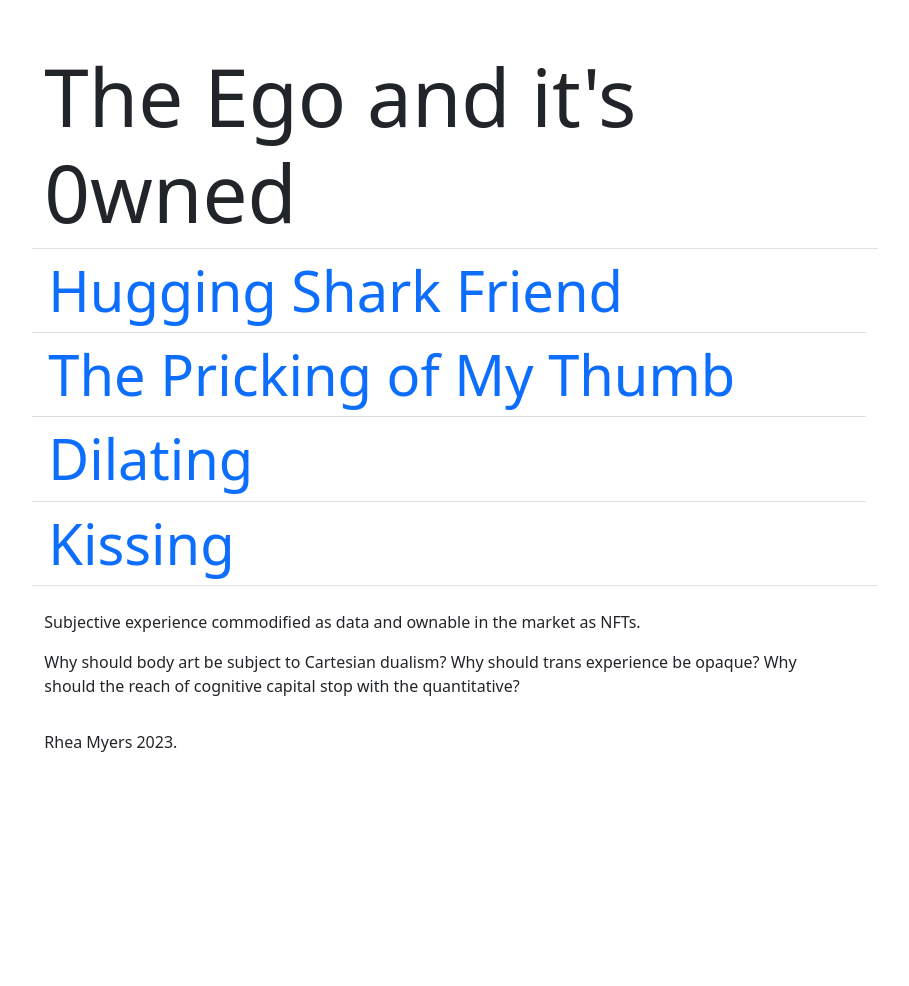
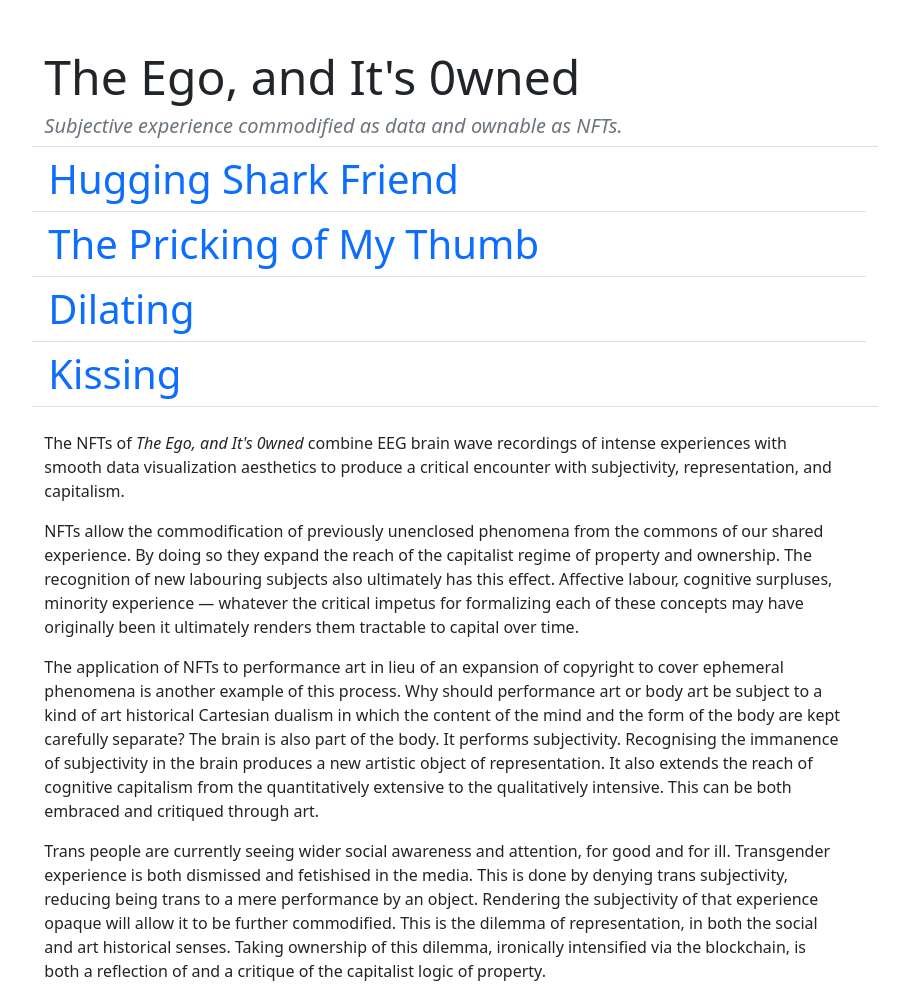
Before and after one commit to rheaplex/the-ego-and-its-0wned, a plain HTML site: page display/index.html in a window 1280 px wide. Shown: the top 986 px of the page, without its empty margins (185-1094 px from the left). Before the commit the page ends 818 px from the top, so only its background shows below. Drawn offline with Linux system fonts and the light colour scheme.

Commit message:
Finalize title. Bring out more of the ideas of the project in the description.

```diff
--- a/display/index.html
+++ b/display/index.html
@@ -3,7 +3,7 @@
 
   <head>
     <meta charset="utf-8">
-    <title>The Ego and it's 0wned</title>
+    <title>The Ego, and It's 0wned</title>
     <meta name="description" content="">
     <meta name="viewport" content="width=device-width, initial-scale=1">
 
@@ -25,30 +25,33 @@
 
     <div class="col-lg-8 mx-auto p-3 py-md-5">
       <div class="row">
-        <h1 class="display-1">The Ego and it's 0wned</h1>
-        <ul class="list-group list-group-flush border-top border-bottom">
-          <li class="list-group-item display-4">
+        <h1 class="display-5">The Ego, and It's 0wned</h1>
+        <h3 class="lead text-muted"><i>Subjective experience commodified as data and ownable as NFTs.</i></h3>
+        <ul class="list-group list-group-flush border-top border-bottom display-6">
+          <li class="list-group-item">
             <a href="./hugging-shark-friend.html"
                class="text-decoration-none">Hugging Shark Friend</a>
           </li>
-          <li class="list-group-item display-4">
+          <li class="list-group-item">
             <a href="./the-pricking-of-my-thumb.html"
                class="text-decoration-none">The Pricking of My Thumb</a>
           </li>
-          <li class="list-group-item display-4">
+          <li class="list-group-item">
             <a href="./dilating.html"
                class="text-decoration-none">Dilating</a>
           </li>
-          <li class="list-group-item display-4">
+          <li class="list-group-item">
             <a href="./kissing.html"
                class="text-decoration-none">Kissing</a>
           </li>
         </ul>
         <div class="row mt-4">
-          <p>Subjective experience commodified as data and ownable in the market as NFTs.</p>
-          <p>Why should body art be subject to Cartesian dualism? Why should trans experience be opaque? Why should the reach of cognitive capital stop with the quantitative?</p>
-          <p></p>
-          <p>Rhea Myers 2023.</p>
+          <p>The NFTs of <i>The Ego, and It's 0wned</i> combine EEG brain wave recordings of intense experiences with smooth data visualization aesthetics to produce a critical encounter with subjectivity, representation, and capitalism.</p>
+          <p>NFTs allow the commodification of previously unenclosed phenomena from the commons of our shared experience. By doing so they expand the reach of the capitalist regime of property and ownership. The recognition of new labouring subjects also ultimately has this effect. Affective labour, cognitive surpluses, minority experience &mdash; whatever the critical impetus for formalizing each of these concepts may have originally been it ultimately renders them tractable to capital over time.</p>
+          <p>The application of NFTs to performance art in lieu of an expansion of copyright to cover ephemeral phenomena is another example of this process. Why should performance art or body art be subject to a kind of art historical Cartesian dualism in which the content of the mind and the form of the body are kept carefully separate? The brain is also part of the body. It performs subjectivity. Recognising the immanence of subjectivity in the brain produces a new artistic object of representation. It also extends the reach of cognitive capitalism from the quantitatively extensive to the qualitatively intensive. This can be both embraced and critiqued through art.</p>
+          <p>Trans people are currently seeing wider social awareness and attention, for good and for ill. Transgender experience is both dismissed and fetishised in the media. This is done by denying trans subjectivity, reducing being trans to a mere performance by an object. Rendering the subjectivity of that experience opaque will allow it to be further commodified. This is the dilemma of representation, in both the social and art historical senses. Taking ownership of this dilemma, ironically intensified via the blockchain, is both a reflection of and a critique of the capitalist logic of property.</p>
+          <p>This is the diagram of <i>The Ego, and It's 0wned</i>. Each token presents a recording of the artist's brainwaves filtered through the ghost of "quantified self" data visualizations to evoke the subject (and subjects) of modernist art. In doing this, it performs a mutually problematic series of enclosures and objectifications that frustrate simple readings. This is what it is like now. If there is no space for us in technocapital's imagination as subjects rather than as objects then we must détourné its forms to make the same assertion made by every piece of art since Lascaux: I am here.</p>
+          <p class="blockquote-footer">Rhea Myers 2023.</p>
         </div>
       </div>
     </div>
```
Also changed, not shown: display/dilating.html (+2 -2 lines), display/hugging-shark-friend.html (+1 -1 lines), display/kissing.html (+1 -1 lines), display/the-pricking-of-my-thumb.html (+1 -1 lines), README.md.
